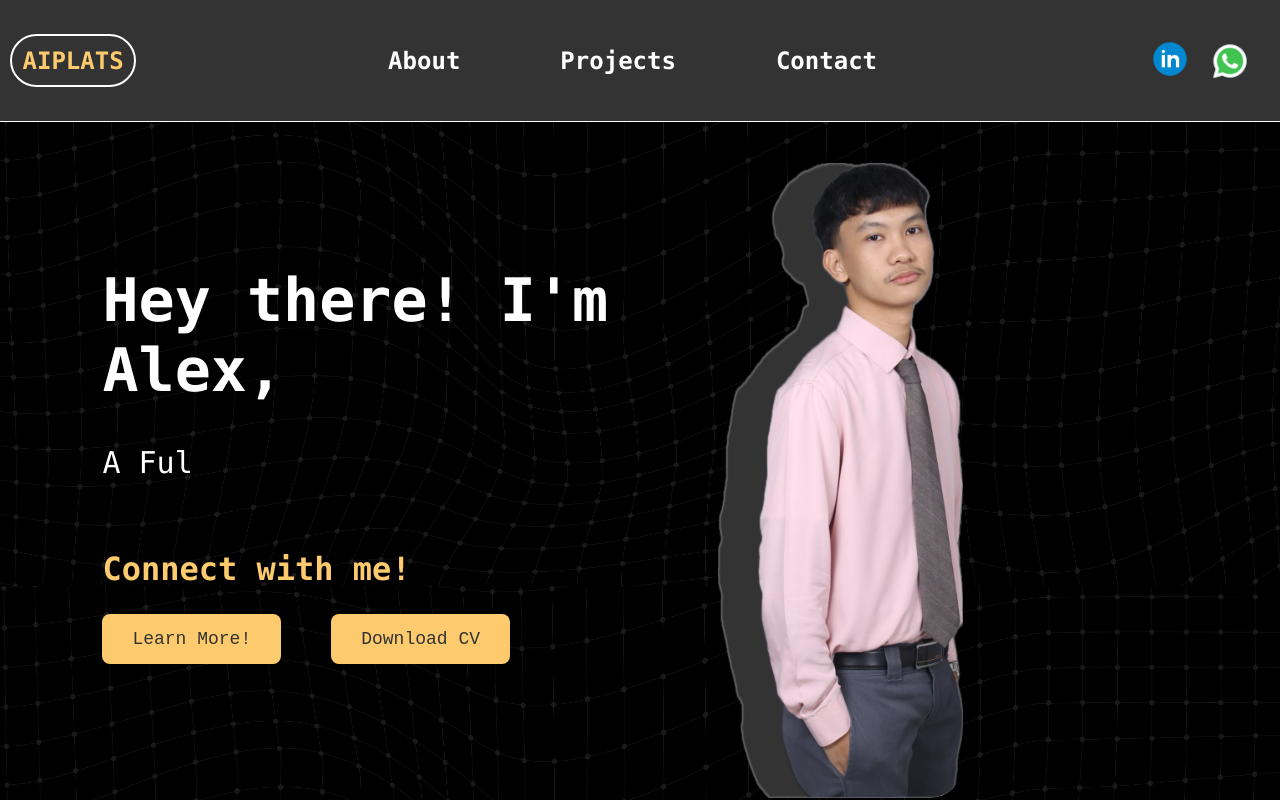
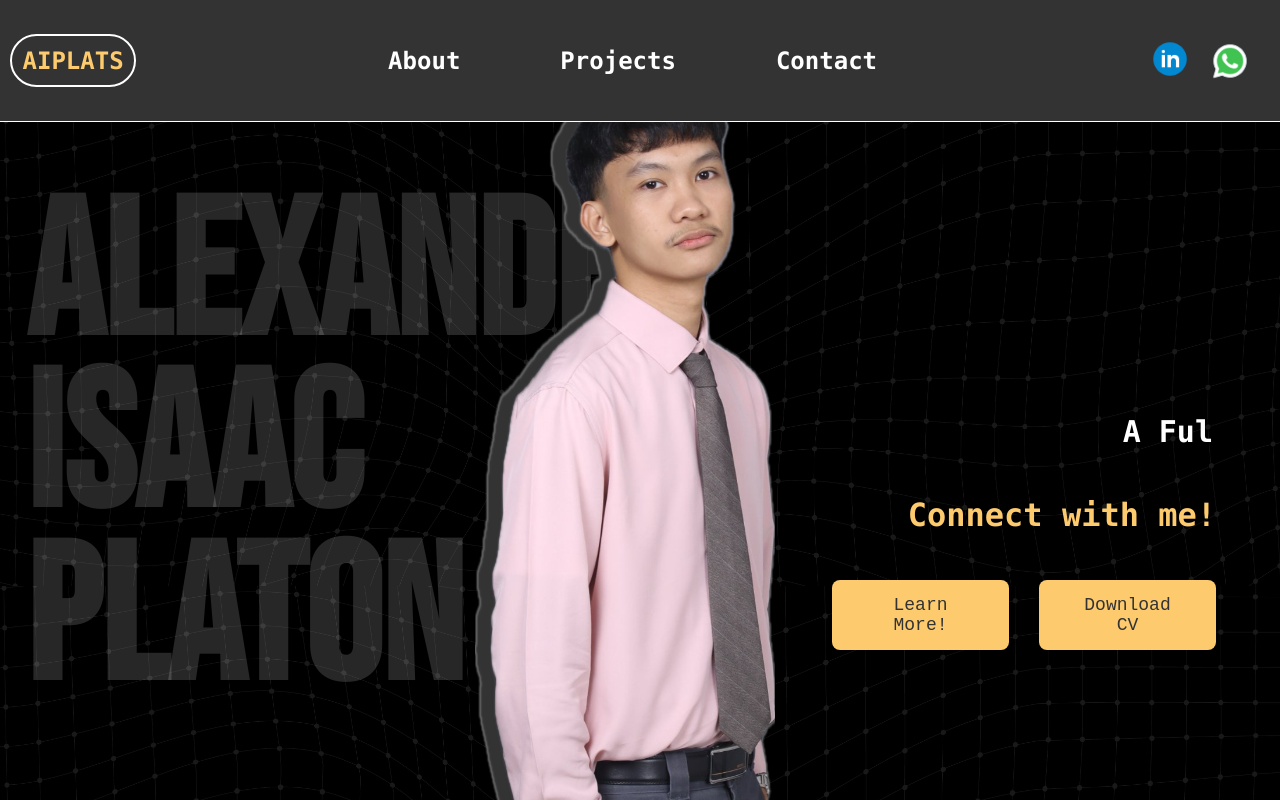
Before and after one commit to aiplats/aiplats, a React (Create React App) app in the folder portfolio/: page / in a window 1280 px wide. Shown: the top 800 px of the page. Built offline with nearby package versions, Linux system fonts and the light colour scheme.

Commit message:
updated hero section

```diff
--- a/portfolio/src/components/About/About.css
+++ b/portfolio/src/components/About/About.css
@@ -208,11 +208,10 @@
 /* CERTIFICATION SECTION*/
 
 .cert-container {
-    display: flex;
     justify-content: space-around;
     align-items: center;
     gap: 20px;
-    padding: 30px;
+    padding: 20px;
 }
 
 .category-container {
@@ -230,21 +229,26 @@
 }
 
 .icon-img {
-    width: 80%;
+    width: 40%;
     border: none;
     border-radius: 50%;
 }
 
 .cert-icons {
+    display: flex;
+    justify-content: space-between;
     background: #1f1f1f;
     border-radius: 12px;
-  padding: 1rem;
-  margin: 1rem;
+    padding: 3rem;
+    margin-bottom: 3rem;
     text-align: center;
-  box-shadow: 0 4px 10px rgba(0,0,0,0.2);
+    box-shadow: 0 4px 8px rgba(243, 240, 240, 0.2);
 }
 
-.cert-icons h2 h3{
+.cert-details {
     display: flex;
-    text-align: center;
+    justify-content: center;
+    flex-direction: column;
+    align-items: right;
+    text-align: right;
 }
--- a/portfolio/src/components/About/About.js
+++ b/portfolio/src/components/About/About.js
@@ -279,10 +279,14 @@ useEffect(() => {
                     <React.Fragment key={index}>
                       <div className="cert-icons">
                         <img src={cert.icon} className="icon-img" alt={`Certification ${index + 1}`} />
-                        <h2>{cert.title}</h2>
-                        <h3>{cert.credential} {cert.id}</h3>
+
+                        <div className="cert-details">
+                          <h2>{cert.title}</h2>
+                          <h2>{cert.issuer} {cert.company}</h2>
+                          <h3><b>{cert.credential}</b> {cert.id}</h3>
+                        </div>
                       </div>
-                      {index !== certifications.length - 1 && <div className="vertical-line"></div>}
+                      {/* {index !== certifications.length - 1 && <div className="vertical-line"></div>} */}
                     </React.Fragment>
                   ))}
                 </div>
--- a/portfolio/src/components/Header/Header.css
+++ b/portfolio/src/components/Header/Header.css
@@ -1,24 +1,69 @@
+@import url('https://fonts.googleapis.com/css2?family=Bebas+Neue&display=swap');
+
 .header {
-    position: sticky;
+  width: 100%;
+  height: 100vh;
   padding: 0;
   margin: 0;
+  position: relative;
+
 }
 
 .grid {
   display: flex;
+  justify-content: space-between;
+  align-items: center;
+  height: 100%;
+  padding: 0 5%;
+  position: relative;
 }
 
-.grid-left {
+.grid-left,
+.grid-center,
+.grid-right {
   flex: 1;
-    padding: 8%;
+  display: flex;
+  align-items: center;
+  justify-content: center;
 }
 
-.grid-left h1 {
-    font-size: 60px;
+.fullscreen-header {
+  position: absolute;
+  top: 25%;
+  left: 2%;
+  transform: translateY(-50%);
+  font-family: 'Bebas Neue', sans-serif;
+  font-size: 15vw;
+  text-align: left;
+  color: rgba(255, 255, 255, 0.151);
+  z-index: 0;
+  pointer-events: none;
+  user-select: none;
+  line-height: 0.9;
+}
+
+.image-wrapper {
+  position: relative;
+  max-width: 300px;
+  z-index: 2;
+  padding: 0 40px;
+}
+
+.image-wrapper img {
+  width: 95%;
+  border-radius: 3rem;
+  display: block;
+  filter: drop-shadow(-15px 0 0 #333) drop-shadow(0 0 0 white);
+}
+
+.typing-block {
+  text-align: right;
+  z-index: 2;
 }
 
 .typing-text {
   font-size: 30px;
+  color: white;
 }
 
 .cursor {
@@ -30,31 +75,32 @@
 }
 
 @keyframes blink {
-    50% { opacity: 0; }
+  50% {
+    opacity: 0;
+  }
 }
 
-
-.grid-left h2 {
+.grid-right h2 {
   font-size: xx-large;
   color: #FDCB6E;
-    padding-top: 40px;
+  padding-top: 20px;
 }
 
-
-.grid-left-buttons {
+.grid-right-buttons {
   display: flex;
-    justify-content: start;
-    gap: 50px;
+  justify-content: end;
+  gap: 30px;
+  padding-top: 20px;
 }
 
-.grid-left button {
+.grid-right button {
   position: relative;
   font-family: 'Courier New', Courier, monospace;
   font-size: large;
   padding: 15px 30px;
   border: none;
   border-radius: 0.5rem;
-  background-color: #FDCB6E ;
+  background-color: #FDCB6E;
   color: #333;
   cursor: pointer;
   overflow: hidden;
@@ -62,74 +108,28 @@
   transition: color 0.3s ease;
 }
 
-.grid-left button::before {
+.grid-right button::before {
   content: '';
   position: absolute;
   top: 0;
   left: 0;
   width: 100%;
   height: 100%;
-  background-color: #AAAAAA ;
+  background-color: #AAAAAA;
   transform: translateX(-100%);
   transition: transform 0.4s ease;
   z-index: 0;
 }
 
-.grid-left button:hover::before {
+.grid-right button:hover::before {
   transform: translateX(0%);
 }
 
-.grid-left button:hover {
+.grid-right button:hover {
   color: white;
 }
 
-.grid-left button span {
+.grid-right button span {
   position: relative;
   z-index: 1;
 }
-
-.grid-right {
-    flex: 1;
-    display: flex;
-    justify-content: center;
-    padding: 2%;
-}
-
-.image-wrapper {
-    position: relative;
-    width: 100%;
-}
-
-.image-wrapper img {
-    width: 100%;
-    height: 90%;
-    border-radius: 3rem;
-    padding: 3%;
-    position: relative;
-    z-index: 10;
-    overflow: hidden;
-    filter: drop-shadow(-40px 0 0 #333) drop-shadow(0 0 0 white);
-}
-
-.circle,
-.circle2 {
-    position: absolute;
-    border-radius: 50%;
-    background-color: #AAAAAA ;
-    z-index: 1;
-    opacity: 0.4;
-}
-
-.circle {
-    width: 200px;
-    height: 200px;
-    bottom: 200px;
-    left: 300px;
-}
-
-.circle2 {
-    width: 500px;
-    height: 500px;
-    top: 150px;
-    left: 450px;
-}
--- a/portfolio/src/components/Header/Header.js
+++ b/portfolio/src/components/Header/Header.js
@@ -48,23 +48,24 @@ export const Header = () => {
         <div className="header">
             <div className="grid">
                 <div className="grid-left">
-                    <div className="grid-left-tag">
-                        <h1>Hey there! I'm Alex,</h1>
-                        <p className="typing-text">A {text}<span className="cursor">|</span></p>
-                    </div>
+                  <h1 className="fullscreen-header">ALEXANDER<br />ISAAC <br />PLATON</h1>
+                </div>
 
-                    <h2>Connect with me!</h2>
-
-                    <div className="grid-left-buttons">
-                        <a href="#About"><button><span>Learn More!</span></button></a>
-                        <a href="/Platon_Alexander_CV.pdf" download="Platon_Alexander_CV.pdf"><button><span>Download CV</span></button></a>
-                    </div>
+                <div className="grid-center">
+                  <div className="image-wrapper">
+                    <img src={me} alt="Alex" />
+                  </div>
                 </div>
 
                 <div className="grid-right">
-                    <div className="image-wrapper">
-                        <img src={me} style={{height: '95%', width: '40%'}}/>
+                  <div className="typing-block">
+                    <h1 className="typing-text">A {text}<span className="cursor">|</span></h1>
+                    <h2>Connect with me!</h2>
+                    <div className="grid-right-buttons">
+                      <a href="#About"><button><span>Learn More!</span></button></a>
+                      <a href="/Platon_Alexander_CV.pdf" download="Platon_Alexander_CV.pdf"><button><span>Download CV</span></button></a>
                     </div>
+                  </div>
                 </div>
             </div>
         </div>
--- a/portfolio/src/components/assets/assets.js
+++ b/portfolio/src/components/assets/assets.js
@@ -123,12 +123,16 @@ export  const certifications = [
   {
     icon: itflogo,
     title: "CompTIA IT Fundamentals+",
+    issuer: "Issuer:",
+    company: "CompTIA",
     credential: "Credential ID:",
     id: "2BXGK4CRMJV41DCN"
   },
   {
     icon: adscert,
     title: "AI-Powered Performance Ads",
+    issuer: "Issuer:",
+    company: "Google",
     credential: "Credential ID:",
     id: "143449646"
   }
```
Lines whose indentation alone changed are shown as unchanged.
